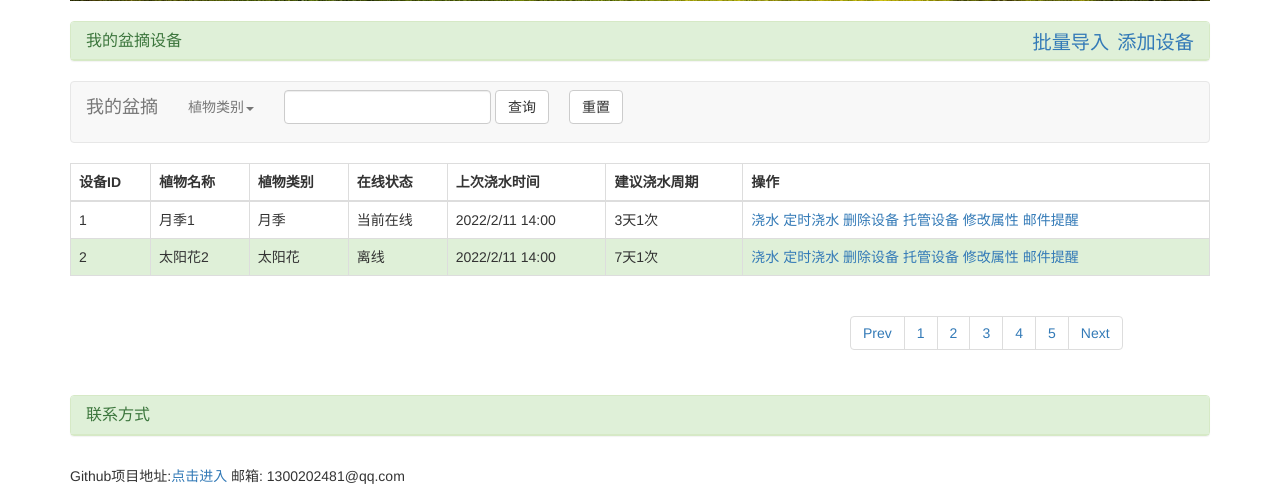
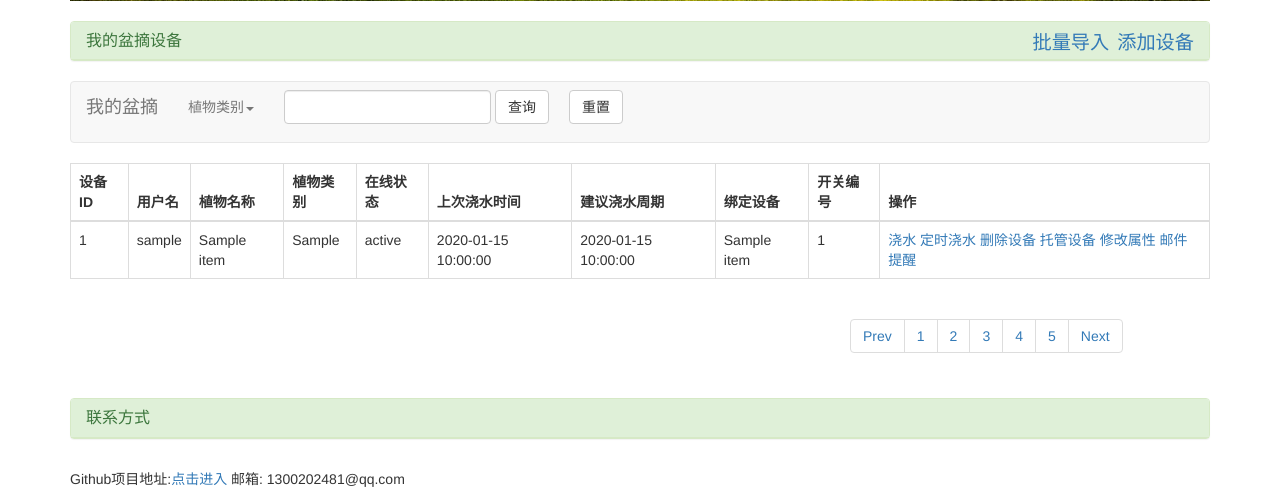
Before and after one commit to xiaowang012/GardenPlatform, a Flask app: template templates/my_plant.html in a window 1280 px wide. Shown: the part 535-1034 px from the top of the page. Run offline with Flask 2, Linux system fonts and the light colour scheme; tables that the repository leaves empty hold one stand-in row (values such as "Sample post"); the template is opened without the code that fills it: values that come from a table or form of the project are taken from there, most other values are stand-ins (such as "Sample title", 1, 10 or a date in 2020); parts of the project's set-up code (start-up, migrations or seed data) failed here and were passed over; some libraries are stand-ins or nearby versions.

Commit message:
调试页面

```diff
--- a/templates/my_plant.html
+++ b/templates/my_plant.html
@@ -144,6 +144,9 @@
                                 设备ID
                             </th>
                             <th>
+                                用户名
+                            </th>
+                            <th>
                                 植物名称
                             </th>
                             <th>
@@ -159,57 +162,51 @@
                                 建议浇水周期
                             </th>
                             <th>
+                                绑定设备
+                            </th>
+                            <th>
+                                开关编号
+                            </th>
+                            <th>
                                 操作
                             </th>
                         </tr>
                     </thead>
                     <tbody>
-                        <tr>
+                        {% for item in list1 %}
+                            <tr class="{{ item['style'] }}">
                                 <td>
-                                1
+                                    {{ item['id'] }}
                                 </td>
                                 <td>
-                                月季1
+                                    {{ item['user_name'] }}
                                 </td>
                                 <td>
-                                月季
+                                    {{ item['plant_name'] }}
                                 </td>
                                 <td>
-                                当前在线
+                                    {{ item['plant_type'] }}
                                 </td>
                                 <td>
-                                2022/2/11 14:00
+                                    {{ item['status'] }}
                                 </td>
                                 <td>
-                                3天1次
+                                    {{ item['last_watering_time'] }}
+                                </td>
+                                <td>
+                                    {{ item['suggest_watering_time'] }}
+                                </td>
+                                <td>
+                                    {{ item['device_name'] }}
+                                </td>
+                                <td>
+                                    {{ item['switch_number'] }}
                                 </td>
                                 <td>
                                     <a href="#" > 浇水</a><a href="#" > 定时浇水</a> <a href="#" > 删除设备</a><a href="#" > 托管设备</a><a href="#" > 修改属性</a><a href="#" > 邮件提醒</a>
                                 </td>
                             </tr>
-                        <tr class="success">
-                            <td>
-                                2
-                            </td>
-                            <td>
-                                太阳花2
-                            </td>
-                            <td>
-                                太阳花
-                            </td>
-                            <td>
-                                离线
-                            </td>
-                            <td>
-                                2022/2/11 14:00
-                            </td>
-                            <td>
-                                7天1次
-                            </td>
-                            <td>
-                                <a href="#" > 浇水</a><a href="#" > 定时浇水</a> <a href="#" > 删除设备</a><a href="#" > 托管设备</a><a href="#" > 修改属性</a><a href="#" > 邮件提醒</a>
-                            </td>
-                        </tr>
+                        {% endfor %}
                     </tbody>
                 </table>
                 <div class="row clearfix">
```
Lines whose indentation alone changed are shown as unchanged.
